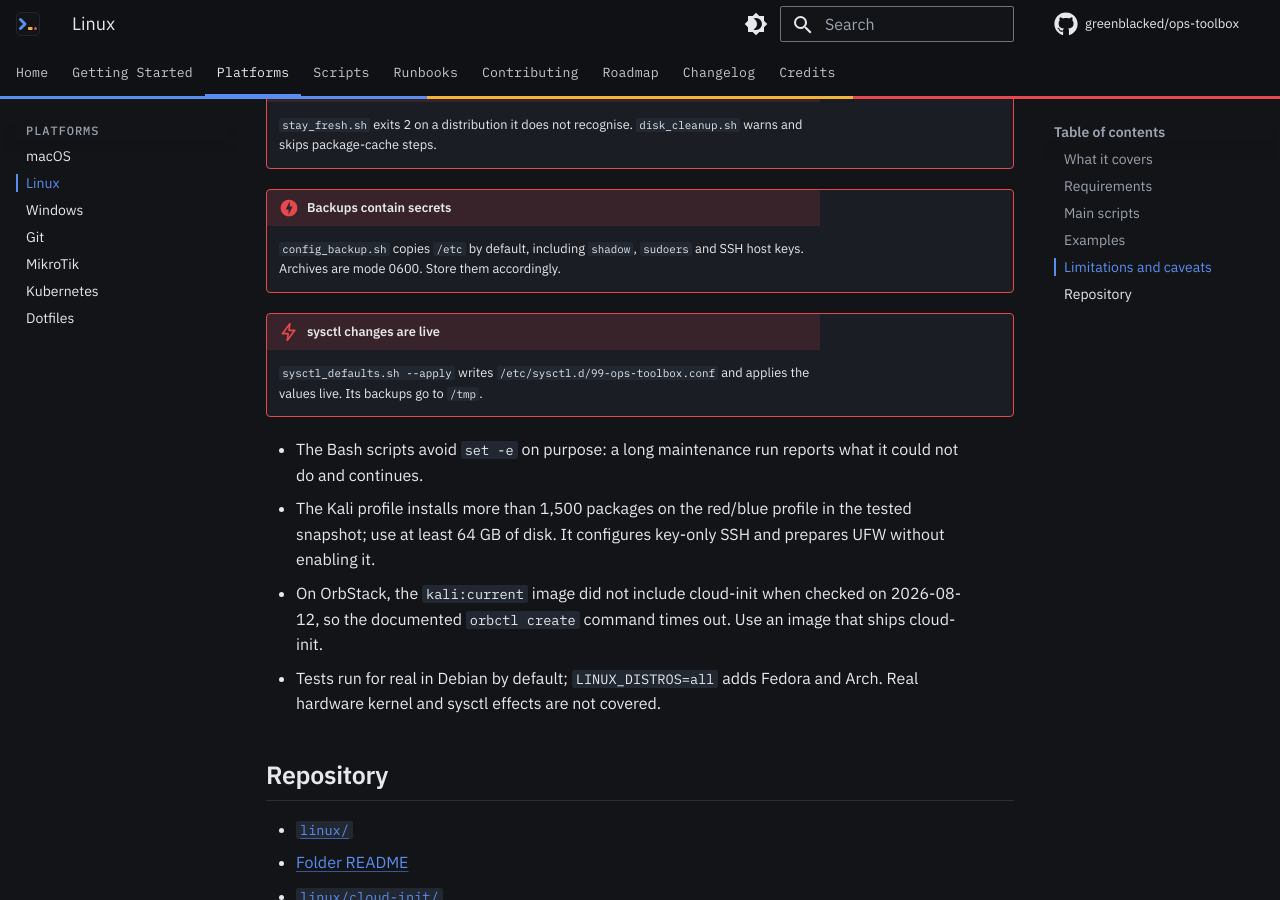
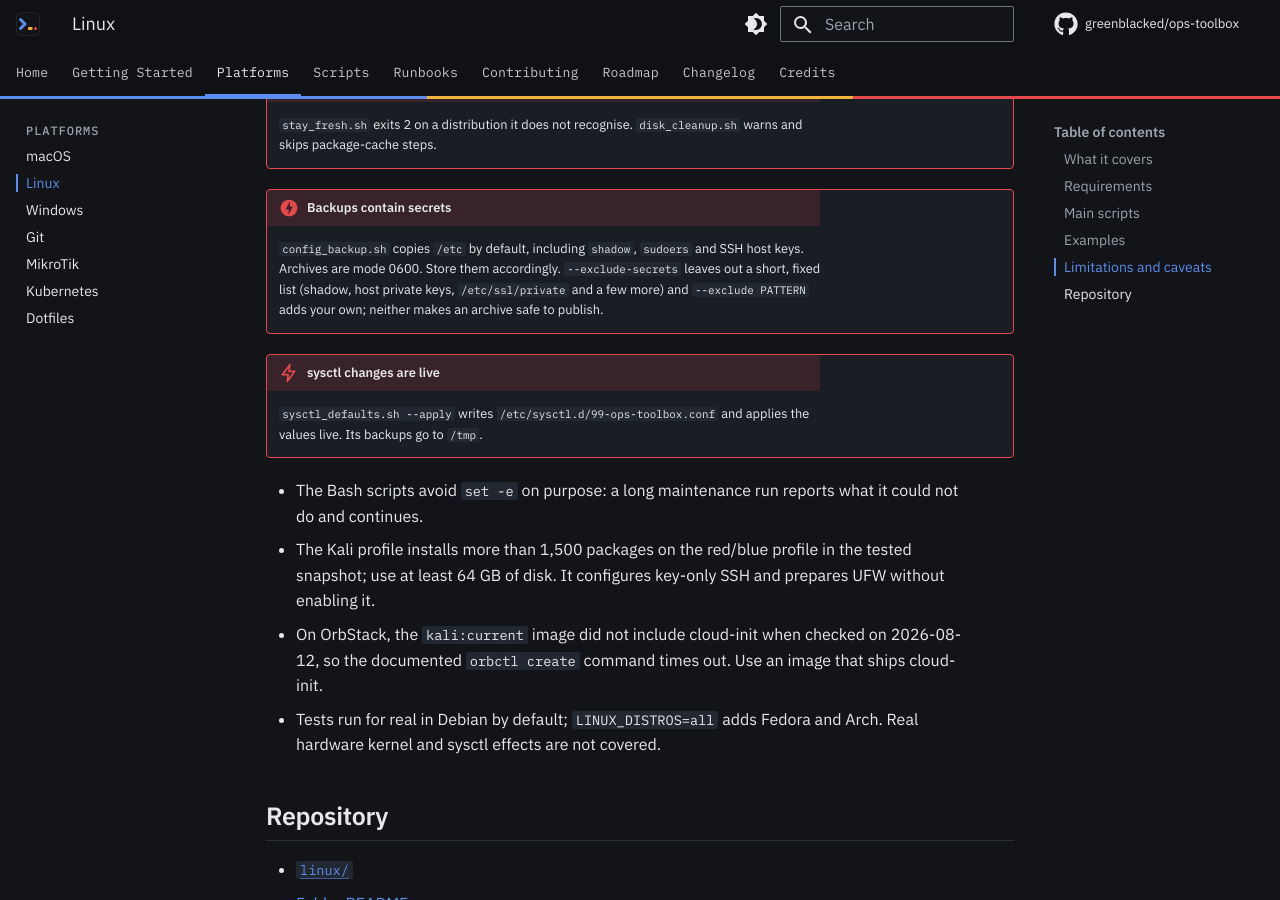
Before and after one commit to greenblacked/ops-toolbox, an MkDocs documentation site: the page built from docs/platforms/linux.md, in a window 1280 px wide and 900 px high, scrolled down 2504 px. Built offline with MkDocs 1.6.1 and Material for MkDocs 9.7.7, drawn with Linux system fonts in a browser that asks for light colours; comment, search, counter and statistics services are not loaded; some of the changed text lies outside the part shown.

Commit message:
feat(linux): add --exclude and --exclude-secrets to config_backup
--exclude takes repeatable tar globs relative to /, passed to tar as
separate --exclude= arguments; an empty pattern, a newline or a leading
slash is refused. --exclude-secrets adds a short fixed list: shadow and
gshadow, opasswd, SSH host private keys, /etc/ssl/private and the
distro's NAME- backup copies. Excluded paths never make an archive
partial, and excluding every member fails the existing validation. Both
are refused with --list and --diff, and a dry run names each pattern.

```diff
--- a/docs/platforms/linux.md
+++ b/docs/platforms/linux.md
@@ -37,7 +37,7 @@
 | `install_devtools.sh` | CLIs, Python, Go, Terraform, Helm via mise or the distro. | `--dry-run` |
 | `disk_cleanup.sh` | Temp files, thumbnails; opt-in trash, journal (by age or `--journal-max-size`), package cache, docker, rotated logs under `/var/log`. | `--dry-run` |
 | `kernel_cleanup.sh` | Old kernel packages; keeps the running kernel plus the newest `--keep`. `--list` shows the plan. | `--dry-run` |
-| `config_backup.sh` | Dated tar of `--paths` (default `/etc`) with rotation; `--diff` shows what changed since. | `--dry-run`; `--diff` is read-only |
+| `config_backup.sh` | Dated tar of `--paths` (default `/etc`) with rotation; `--exclude`, `--exclude-secrets`; `--diff` shows what changed since. | `--dry-run`; `--diff` is read-only |
 | `packages.sh` | `list`, `dump`, `check`, `diff`, `install` of the explicit package set. | `--dry-run` on `install` |
 | `install_aliases.sh` | Add a marked block to `~/.bashrc`; `--status`, `--uninstall`. | `--dry-run` |
 | `systemd/stay_fresh_timer.sh` | systemd user timer for `stay_fresh.sh`. | `--dry-run` on `install`; `--print-only` |
@@ -90,6 +90,9 @@
 !!! danger "Backups contain secrets"
     `config_backup.sh` copies `/etc` by default, including `shadow`, `sudoers`
     and SSH host keys. Archives are mode 0600. Store them accordingly.
+    `--exclude-secrets` leaves out a short, fixed list (shadow, host private
+    keys, `/etc/ssl/private` and a few more) and `--exclude PATTERN` adds your
+    own; neither makes an archive safe to publish.
 
 !!! apply "sysctl changes are live"
     `sysctl_defaults.sh --apply` writes `/etc/sysctl.d/99-ops-toolbox.conf` and
```
Also changed, not shown: changelog.d/added/config-backup-exclude.md (added, +7 -0 lines), docs/scripts/index.md (+1 -1 lines), linux/README.md (+30 -0 lines), 3 other files.
